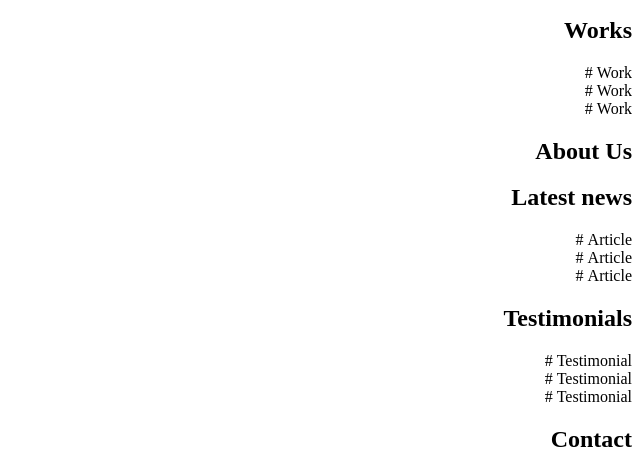
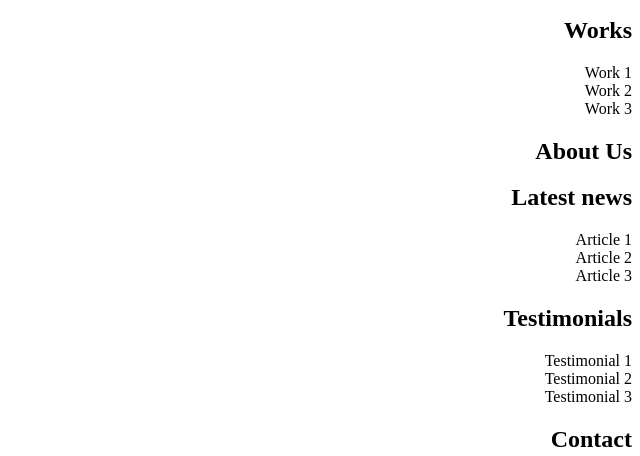
Before and after one commit to Khaikhai01/alx-frontend, a plain HTML site: page 0x00-html_advanced/9-index.html in a window 1280 px wide. Shown: the part 157-613 px from the top of the page, 640-1280 px from the left. Drawn offline with Linux system fonts and the light colour scheme.

Commit message:
task 10 fix

```diff
--- a/0x00-html_advanced/9-index.html
+++ b/0x00-html_advanced/9-index.html
@@ -18,20 +18,20 @@
         <section><h2>Services</h2></section>
         <section>
           <h2>Works</h2>
-          <article>Work #</article>
-          <article>Work #</article>
-          <article>Work #</article>
+          <article>Work 1</article>
+          <article>Work 2</article>
+          <article>Work 3</article>
         </section>
         <section><h2>About Us</h2></section>
         <section><h2>Latest news</h2>
-          <article>Article #</article>
-          <article>Article #</article>
-          <article>Article #</article>
+          <article>Article 1</article>
+          <article>Article 2</article>
+          <article>Article 3</article>
         </section>
         <section><h2>Testimonials</h2>
-          <article>Testimonial #</article>
-          <article>Testimonial #</article>
-          <article>Testimonial #</article>
+          <article>Testimonial 1</article>
+          <article>Testimonial 2</article>
+          <article>Testimonial 3</article>
         </section>
         <section><h2>Contact</h2></section>
       </main>
```
Also changed, not shown: 0x00-html_advanced/12-index.html (+13 -36 lines).
